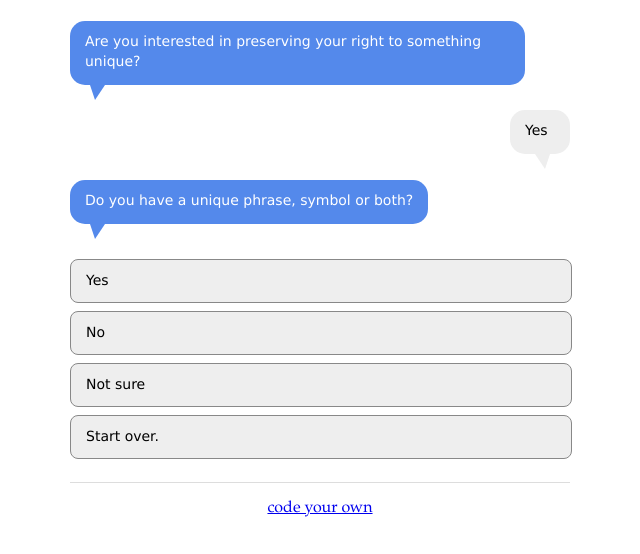
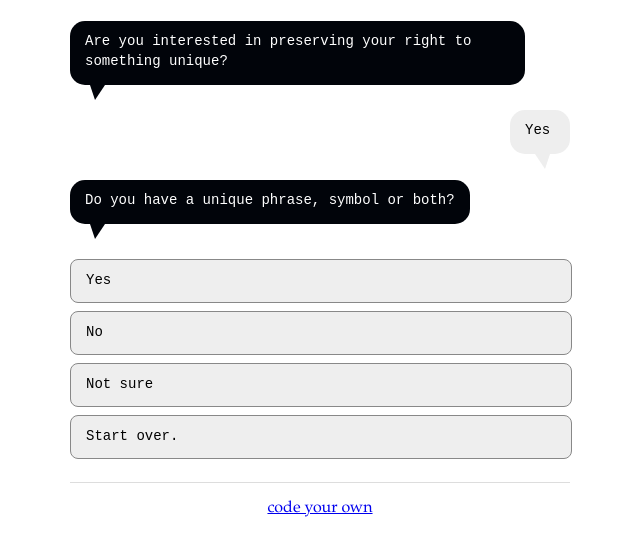
Before and after one commit to narrindell/YourIPDecision, a plain HTML site: page index.html in a window 1280 px wide. Both pictures are taken after a click on the link "Yes". Shown: the whole page, without its empty margins (320-960 px from the left). Drawn offline with nearby package versions, Linux system fonts and the light colour scheme.

Commit message:
Update index.html

```diff
--- a/index.html
+++ b/index.html
@@ -51,12 +51,12 @@
 	}
 	div.question_text{
 		float:left;
-		font-family: Verdana, Geneva, sans-serif;
+		font-family: 'Courier New', Courier, monospace;
 		font-size: 14px;
 		line-height: 20px;
 		color:#ffffff;
 		min-width:30px;
-		background:#5489eb;
+		background:#01040a;
 		border-radius: 15px;
 		padding:10px 15px 14px 15px;
 		margin-right:45px;
@@ -70,12 +70,12 @@
 		height: 0;
 		border-left: 5px solid transparent;
 		border-right: 10px solid transparent;
-		border-top: 15px solid #5489eb;
+		border-top: 15px solid #01040a;
 		margin:0 20px;
 	}
 	div.ans_text{
 		float:right;
-		font-family: Verdana, Geneva, sans-serif;
+		font-family: 'Courier New', Courier, monospace;
 		font-size: 14px;
 		line-height: 20px;
 		color:#000000;
@@ -126,7 +126,7 @@
 
 	a.qabutton {
 		float:left;
-		font-family: Verdana, Geneva, sans-serif;
+		font-family: 'Courier New', Courier, monospace;
 		font-size: 14px;
 		line-height: 20px;
 		width:100%;
@@ -142,7 +142,7 @@
 
 	a.qabutton:hover, a.qabutton:active {
 		float:left;
-		font-family: Verdana, Geneva, sans-serif;
+		font-family: 'Courier New', Courier, monospace;
 		font-size: 14px;
 		line-height: 20px;
 		width:100%;
@@ -172,7 +172,7 @@
 		box-sizing: border-box;         /* Opera/IE 8+ */
 		float:left;
 		width:100%;
-		font-family: Verdana, Geneva, sans-serif;
+		font-family: 'Courier New', Courier, monospace;
 		font-size: 14px;
 		line-height: 20px;
 		background: #fff;
@@ -190,7 +190,7 @@
 		float:left;
 		width:100%;
 		text-align:left;
-		font-family: Verdana, Geneva, sans-serif;
+		font-family: 'Courier New', Courier, monospace;
 		font-size: 14px;
 		line-height: 20px;
 		background: #eee;
```
